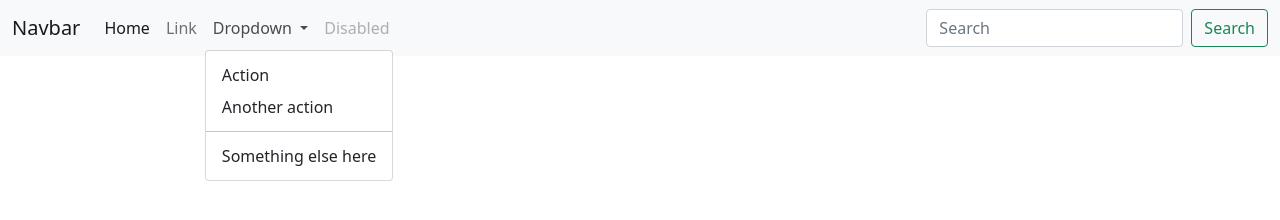
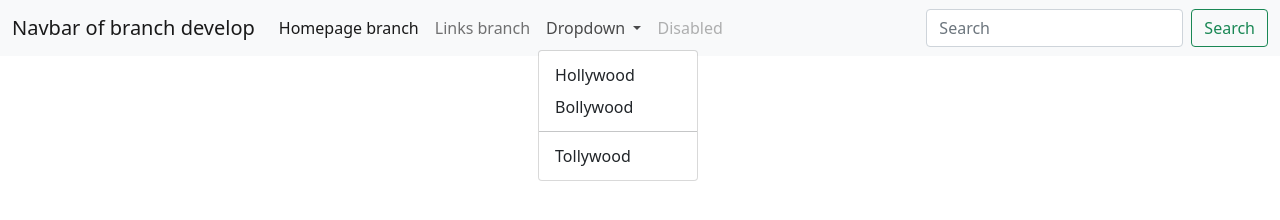
Before and after one commit to chetannikam/practice_2, a plain HTML site: page index.html in a window 1280 px wide. Both pictures are taken after a click on the button "Dropdown". Drawn offline with nearby package versions, Linux system fonts and the light colour scheme.

Commit message:
change done to branch

```diff
--- a/index.html
+++ b/index.html
@@ -13,27 +13,27 @@
   <body>
     <nav class="navbar navbar-expand-lg navbar-light bg-light">
         <div class="container-fluid">
-          <a class="navbar-brand" href="#">Navbar</a>
+          <a class="navbar-brand" href="#">Navbar of branch develop</a>
           <button class="navbar-toggler" type="button" data-bs-toggle="collapse" data-bs-target="#navbarSupportedContent" aria-controls="navbarSupportedContent" aria-expanded="false" aria-label="Toggle navigation">
             <span class="navbar-toggler-icon"></span>
           </button>
           <div class="collapse navbar-collapse" id="navbarSupportedContent">
             <ul class="navbar-nav me-auto mb-2 mb-lg-0">
               <li class="nav-item">
-                <a class="nav-link active" aria-current="page" href="#">Home</a>
+                <a class="nav-link active" aria-current="page" href="#">Homepage branch</a>
               </li>
               <li class="nav-item">
-                <a class="nav-link" href="#">Link</a>
+                <a class="nav-link" href="#">Links branch</a>
               </li>
               <li class="nav-item dropdown">
                 <a class="nav-link dropdown-toggle" href="#" id="navbarDropdown" role="button" data-bs-toggle="dropdown" aria-expanded="false">
                   Dropdown
                 </a>
                 <ul class="dropdown-menu" aria-labelledby="navbarDropdown">
-                  <li><a class="dropdown-item" href="#">Action</a></li>
-                  <li><a class="dropdown-item" href="#">Another action</a></li>
+                  <li><a class="dropdown-item" href="#">Hollywood</a></li>
+                  <li><a class="dropdown-item" href="#">Bollywood</a></li>
                   <li><hr class="dropdown-divider"></li>
-                  <li><a class="dropdown-item" href="#">Something else here</a></li>
+                  <li><a class="dropdown-item" href="#">Tollywood</a></li>
                 </ul>
               </li>
               <li class="nav-item">
```
